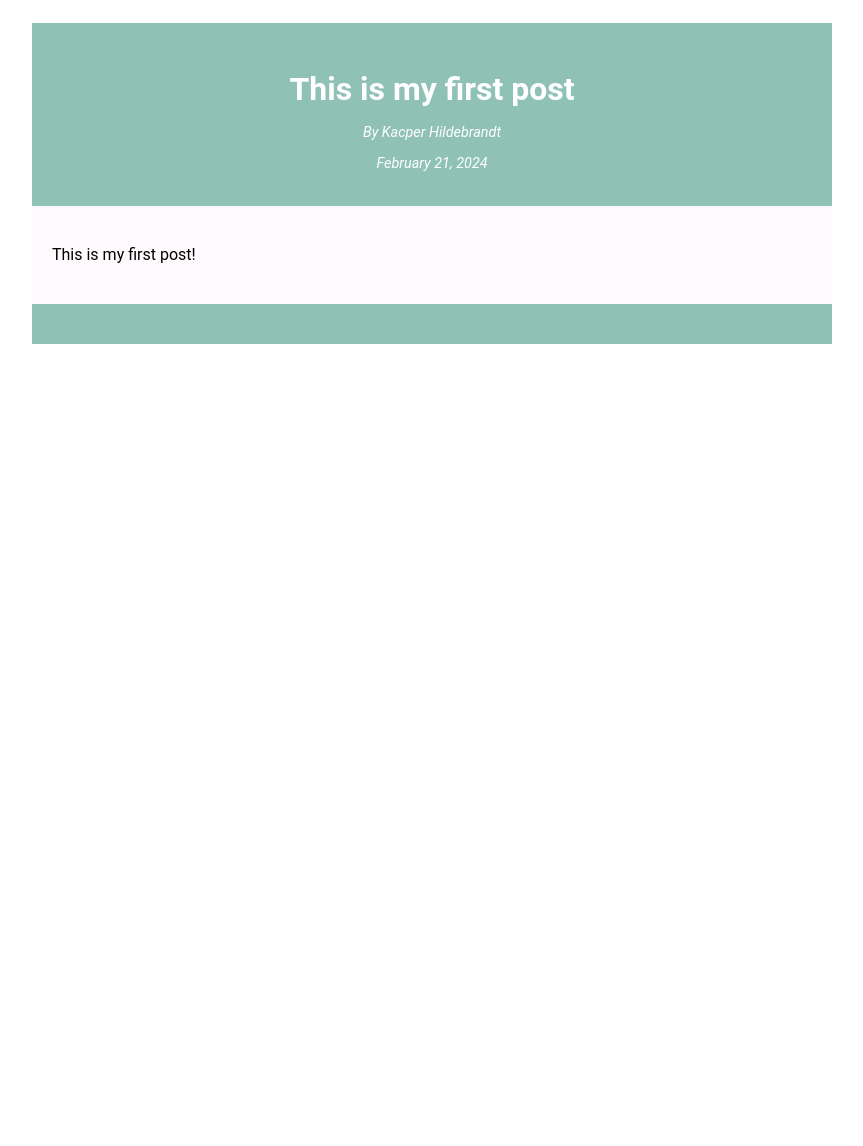
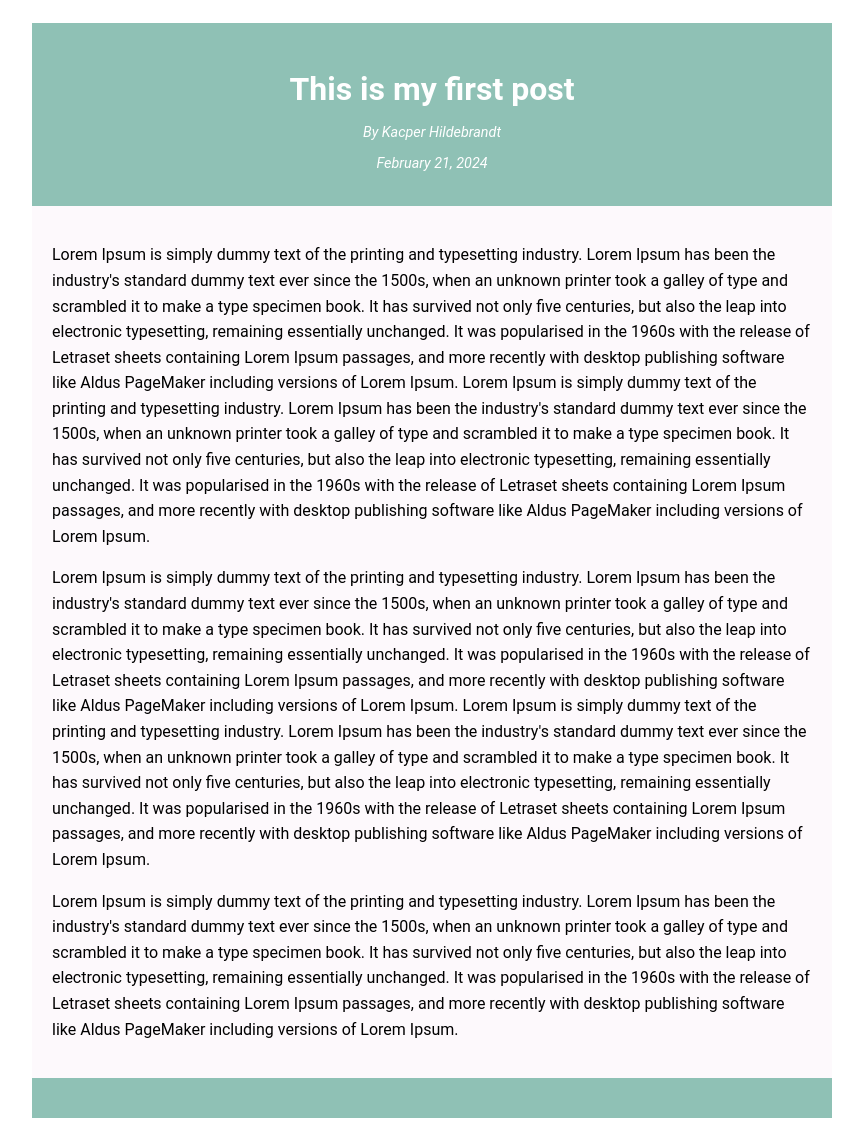
Before and after one commit to HildebrandtK/gatsby-blog, a Gatsby site: page /first-post/ in a window 1280 px wide. Shown: the part 5-1151 px from the top of the page, without its empty margins (208-1071 px from the left). Before the commit the page ends 800 px from the top, so only its background shows below. Built offline with nearby package versions, Linux system fonts and the light colour scheme; Gatsby itself is replaced by a stand-in of ours.

Commit message:
added a lorem ipsum to one post

```diff
--- a/blog/first-post.md
+++ b/blog/first-post.md
@@ -4,4 +4,9 @@
 author: "Kacper Hildebrandt"
 ---
 
-This is my first post!
+Lorem Ipsum is simply dummy text of the printing and typesetting industry. Lorem Ipsum has been the industry's standard dummy text ever since the 1500s, when an unknown printer took a galley of type and scrambled it to make a type specimen book. It has survived not only five centuries, but also the leap into electronic typesetting, remaining essentially unchanged. It was popularised in the 1960s with the release of Letraset sheets containing Lorem Ipsum passages, and more recently with desktop publishing software like Aldus PageMaker including versions of Lorem Ipsum. Lorem Ipsum is simply dummy text of the printing and typesetting industry. Lorem Ipsum has been the industry's standard dummy text ever since the 1500s, when an unknown printer took a galley of type and scrambled it to make a type specimen book. It has survived not only five centuries, but also the leap into electronic typesetting, remaining essentially unchanged. It was popularised in the 1960s with the release of Letraset sheets containing Lorem Ipsum passages, and more recently with desktop publishing software like Aldus PageMaker including versions of Lorem Ipsum.
+
+Lorem Ipsum is simply dummy text of the printing and typesetting industry. Lorem Ipsum has been the industry's standard dummy text ever since the 1500s, when an unknown printer took a galley of type and scrambled it to make a type specimen book. It has survived not only five centuries, but also the leap into electronic typesetting, remaining essentially unchanged. It was popularised in the 1960s with the release of Letraset sheets containing Lorem Ipsum passages, and more recently with desktop publishing software like Aldus PageMaker including versions of Lorem Ipsum.
+Lorem Ipsum is simply dummy text of the printing and typesetting industry. Lorem Ipsum has been the industry's standard dummy text ever since the 1500s, when an unknown printer took a galley of type and scrambled it to make a type specimen book. It has survived not only five centuries, but also the leap into electronic typesetting, remaining essentially unchanged. It was popularised in the 1960s with the release of Letraset sheets containing Lorem Ipsum passages, and more recently with desktop publishing software like Aldus PageMaker including versions of Lorem Ipsum.
+
+Lorem Ipsum is simply dummy text of the printing and typesetting industry. Lorem Ipsum has been the industry's standard dummy text ever since the 1500s, when an unknown printer took a galley of type and scrambled it to make a type specimen book. It has survived not only five centuries, but also the leap into electronic typesetting, remaining essentially unchanged. It was popularised in the 1960s with the release of Letraset sheets containing Lorem Ipsum passages, and more recently with desktop publishing software like Aldus PageMaker including versions of Lorem Ipsum.
```
